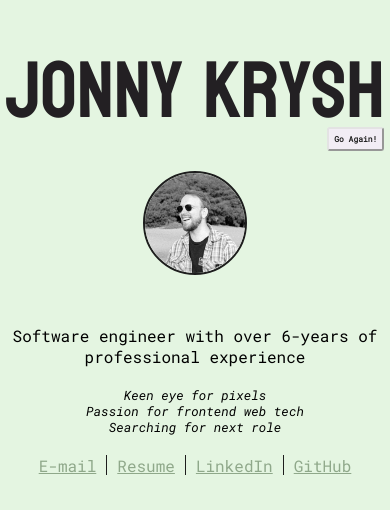
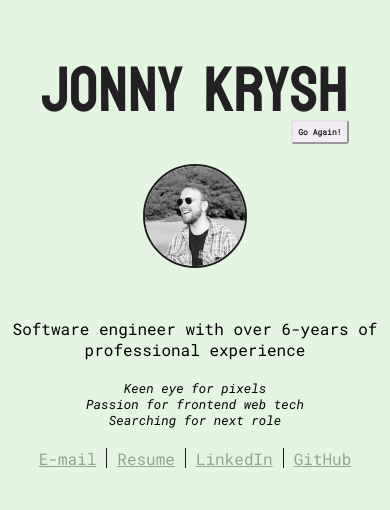
Before and after one commit to jonnykry/jonnykrysh.me, a React (Vite) app: page / in a window 390 px wide. Shown: the part 142-652 px from the top of the page. Built offline with nearby package versions, Linux system fonts and the light colour scheme.

Commit message:
Fix iPhone 11

```diff
--- a/src/components/Header.css
+++ b/src/components/Header.css
@@ -1,7 +1,7 @@
 .header {
   color: #232023;
   font-family: 'Staatliches', cursive;
-  font-size: 5rem;
+  font-size: 4rem;
   line-height: 0.9;
 }
 
@@ -52,7 +52,7 @@
 
 @media only screen and (min-width: 600px) {
   .header {
-    font-size: 7rem;
+    font-size: 6rem;
   }
 
   .control {
```
